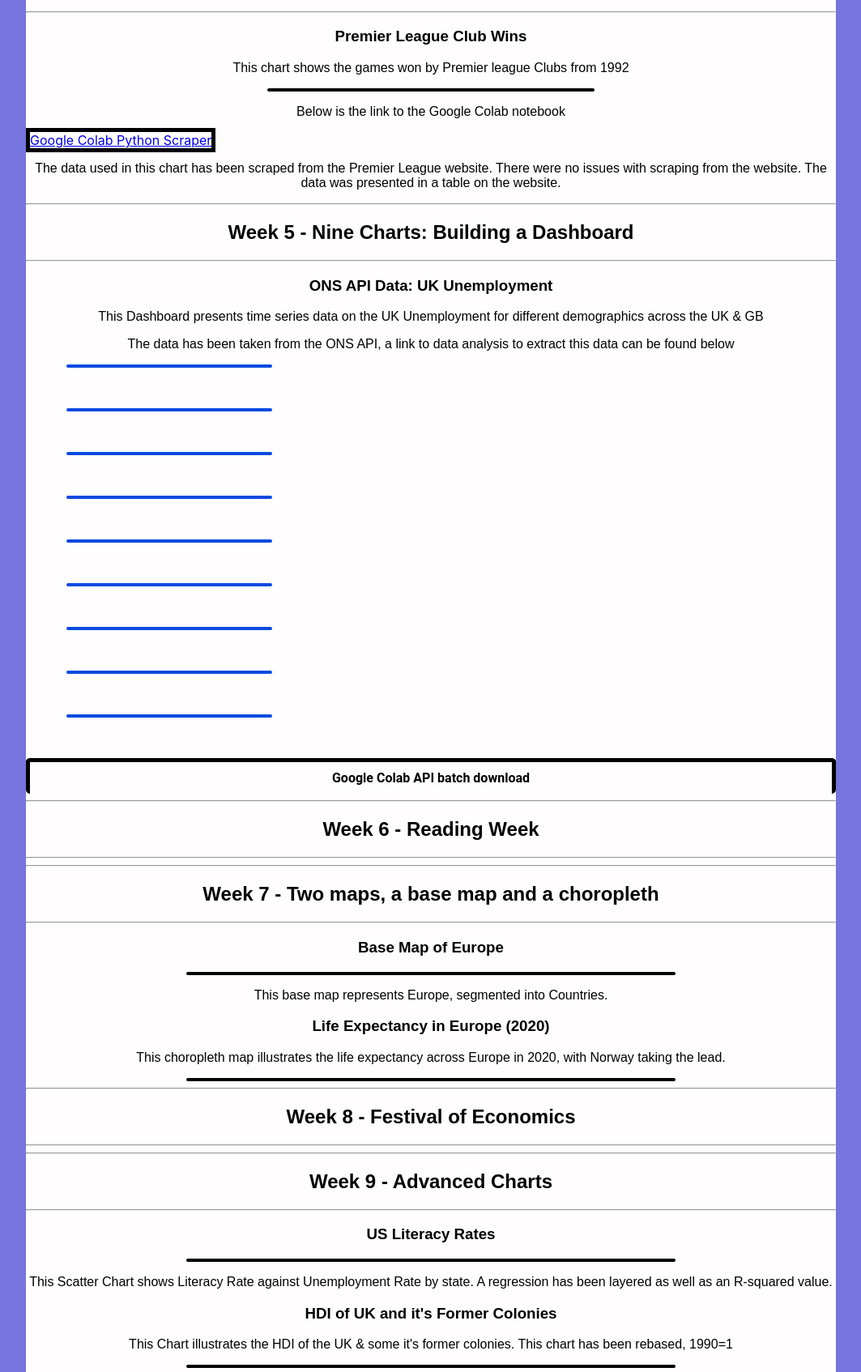
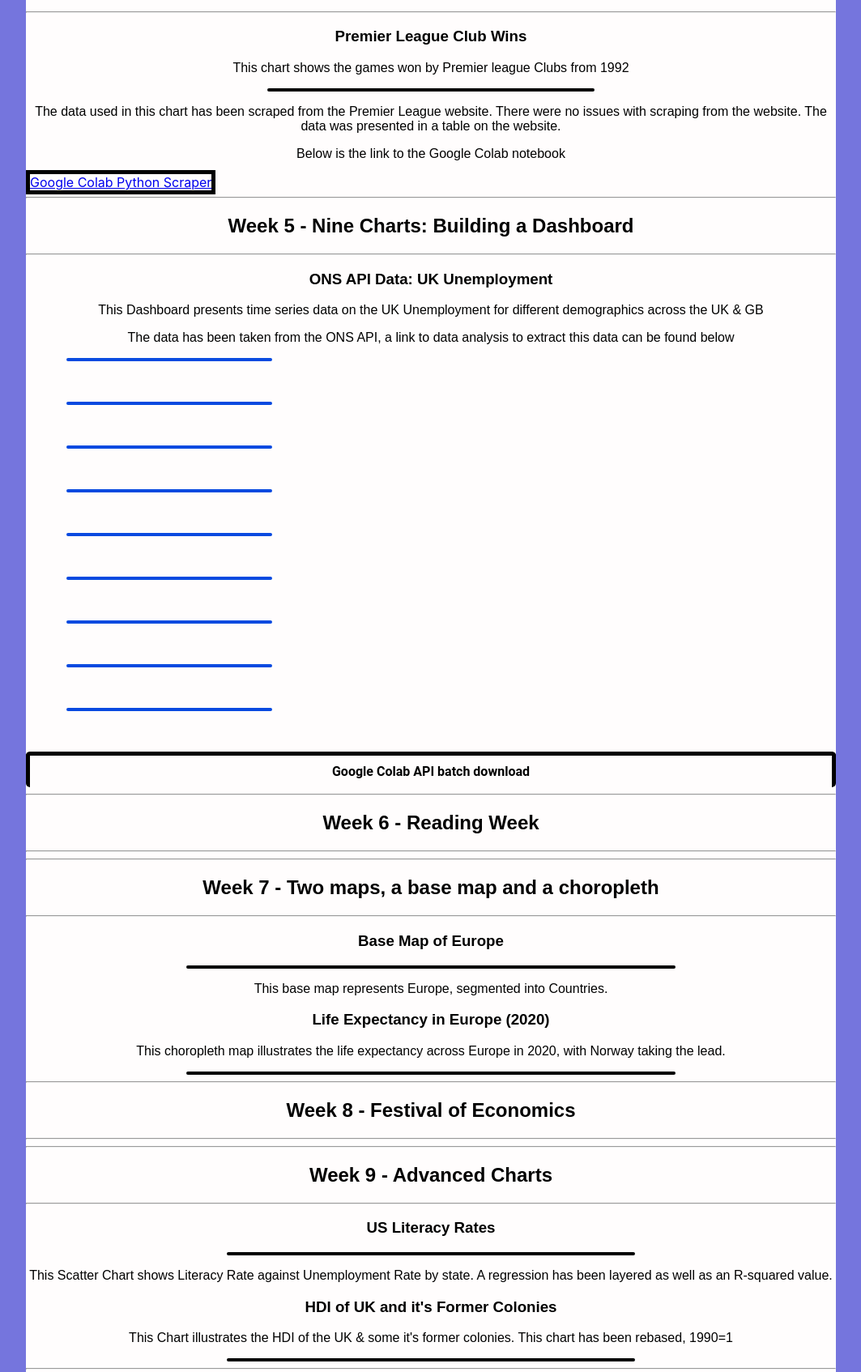
Before and after one commit to Kudavellyj/Kudavellyj.github.io, a plain HTML site: page Portfolio.html in a window 1280 px wide. Shown: the part 1100-2794 px from the top of the page at 81% size, without its empty margins (108-1171 px from the left). Drawn offline with Linux system fonts and the light colour scheme; a script that the page names is missing.

Commit message:
Add files via upload

```diff
--- a/Portfolio.css
+++ b/Portfolio.css
@@ -272,7 +272,7 @@ h1, h2, h3, p{
 
 #Chart19{
   background-color: rgb(255, 255, 255);
-  width: 600px;
+  width: 500px;
   border-width: 2px;
   border-style: solid;
   border-radius: 8px;
@@ -286,7 +286,7 @@ h1, h2, h3, p{
 
 #Chart20{
   background-color: rgb(255, 255, 255);
-  width: 600px;
+  width: 500px;
   border-width: 2px;
   border-style: solid;
   border-radius: 8px;
--- a/Portfolio.html
+++ b/Portfolio.html
@@ -31,7 +31,7 @@
     <div class="links">
         <a href="index.html" class="link" id="link1">Home Page</a>
         <a href="Project.html" class="link" id="link2">Project</a>
-        <li><a href=https://github.com/Kudavellyj/Kudavellyj.github.io>GitHub</a></li>
+        <a href="https://github.com/Kudavellyj/Kudavellyj.github.io" class="link" id="'link3">GitHub</a>
 
     </div>
         <hr>
@@ -79,11 +79,14 @@
         <h3>Premier League Club Wins</h3>
         <p>This chart shows the games won by Premier league Clubs from 1992</p>
         <div class="chart" id="Chart7"> </div>
-        <p>Below is the link to the Google Colab notebook</p>
-        <a href="https://colab.research.google.com/drive/1YqxRNw-3e_n6SJdPFJrLXWqvCzGqpZyr" id="linkscraper">Google Colab Python Scraper</a>
+
         <p>The data used in this chart has been scraped from the Premier League website. There were no issues with scraping from the website.
             The data was presented in a table on the website.
             </p>
+
+        <p>Below is the link to the Google Colab notebook</p>
+
+        <a href="https://colab.research.google.com/drive/1YqxRNw-3e_n6SJdPFJrLXWqvCzGqpZyr" id="linkscraper">Google Colab Python Scraper</a>
 
         <hr>
         <h2>Week 5 - Nine Charts: Building a Dashboard</h2>
```
Also changed, not shown: Project.html (+1 -0 lines), index.html (+1 -0 lines).
